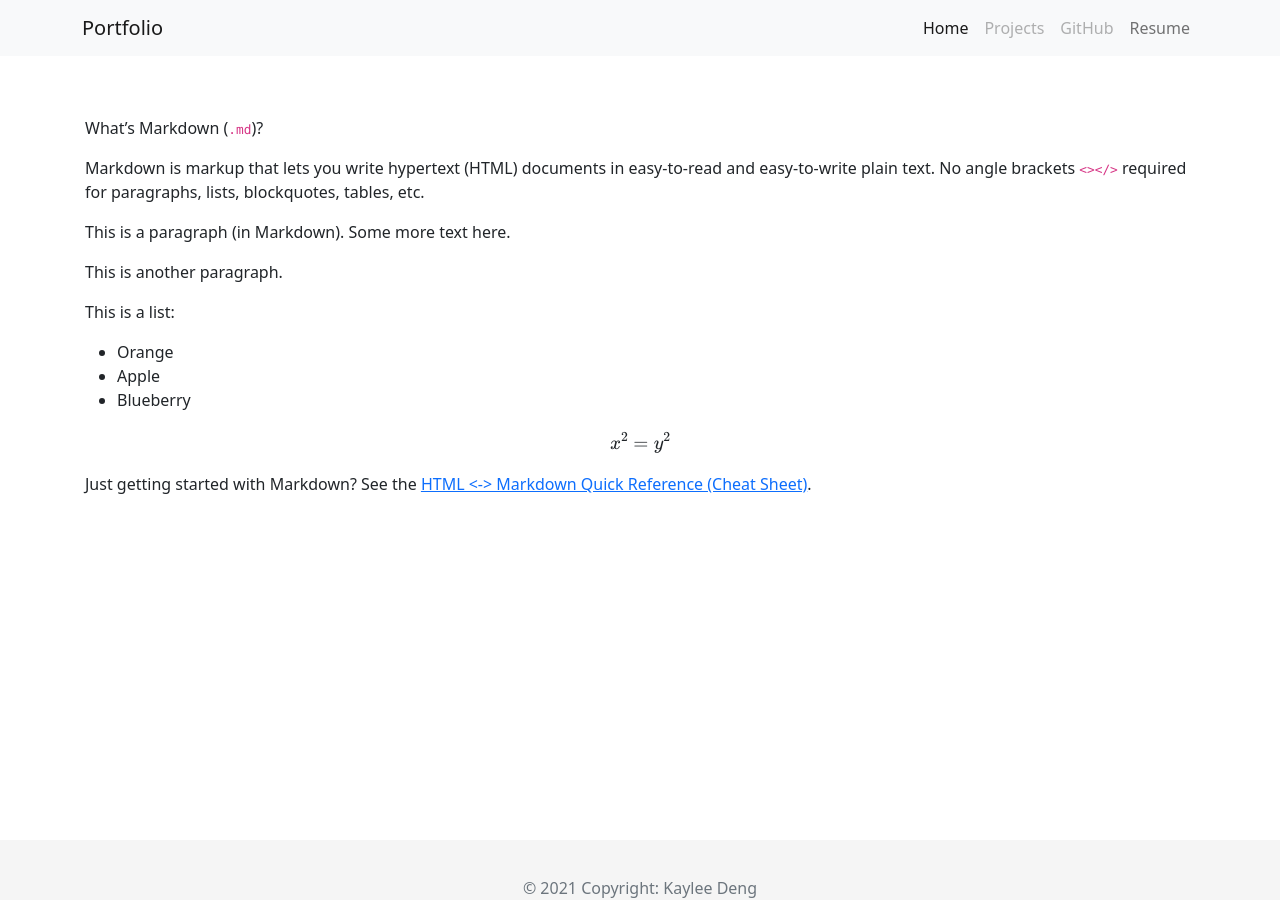
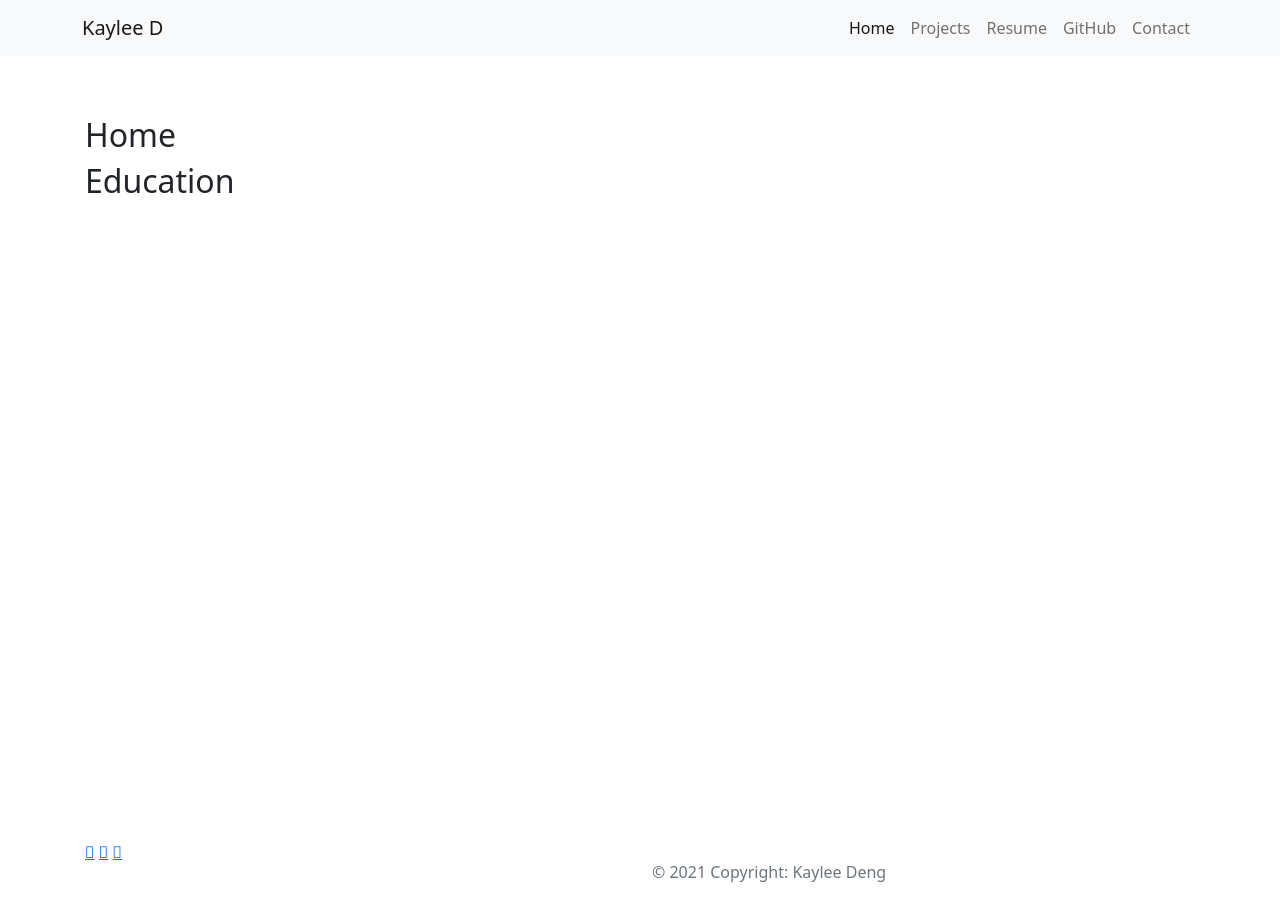
Before and after one commit to bikaylee/Portfolio, a Jekyll site: the page built from index.md, in a window 1280 px wide. Built offline with Jekyll 4.4.1, drawn with Linux system fonts in a browser that asks for light colours; formulas are drawn with MathJax 3.

Commit message:
add project page and contact page, add social icons in footer

```diff
--- a/_layouts/default.html
+++ b/_layouts/default.html
@@ -5,10 +5,13 @@
     <meta http-equiv="X-UA-Compatible" content="IE=edge">
     <meta name="viewport" content="width=device-width, initial-scale=1">
     <!-- The above 3 meta tags *must* come first in the head; any other head content must come *after* these tags -->
-    <title>{{ site.title }}: {{ page.title }}</title>
+    <title>{{ page.title }}</title>
 
     <!-- Bootstrap -->
     <link href="https://cdn.jsdelivr.net/npm/bootstrap@5.0.1/dist/css/bootstrap.min.css" rel="stylesheet" integrity="sha384-+0n0xVW2eSR5OomGNYDnhzAbDsOXxcvSN1TPprVMTNDbiYZCxYbOOl7+AMvyTG2x" crossorigin="anonymous">
+
+    <!-- FontAwesome Icons -->
+    <link rel="stylesheet" href="https://cdnjs.cloudflare.com/ajax/libs/font-awesome/4.7.0/css/font-awesome.min.css">
 
     <!-- MathJax -->
     <script type="text/javascript" async
@@ -20,7 +23,7 @@
   <body>
 
     {% assign current = page.url | downcase | split: '/' %}
-    {% assign githubClass = 'disabled' %}
+    {% assign resumeClass = 'disabled' %}
     {% assign projectClass = 'disabled' %}
     {% assign finalClass = 'disabled' %}
     {% for page in site.html_pages %}
@@ -28,8 +31,8 @@
       {% if page.url == '/project.html' %}
           {% assign projectClass = '' %}
       {% endif %}
-      {% if page.url == '/github.html' %}
-          {% assign githubClass = '' %}
+      {% if page.url == '/resume.html' %}
+          {% assign resumeClass = '' %}
       {% endif %}
     {% endfor %}
     <!--h2>{% if current[1] == %} 5 {% endif %}</h2-->
@@ -44,7 +47,7 @@
 
     <nav class="navbar navbar-expand-lg navbar-light bg-light">
       <div class="container">
-        <a class="navbar-brand" href="#">Portfolio</a>
+        <a class="navbar-brand" href="#">Kaylee D</a>
         <button class="navbar-toggler" type="button" data-bs-toggle="collapse" data-bs-target="#navbarSupportedContent" aria-controls="navbarSupportedContent" aria-expanded="false" aria-label="Toggle navigation">
           <span class="navbar-toggler-icon"></span>
         </button>
@@ -57,10 +60,13 @@
               <a href="project.html" class="nav-link {{ projectClass }}{% if current[1] == 'project.html' %} active {% endif %}">Projects</a>
             </li>
             <li class="nav-item">
-              <a href="github.html" class="nav-link {{ githubClass }}{% if current[1] == 'github.html' %} active {% endif %}">GitHub</a>
+              <a href="resume.html" class="nav-link {{ resumeClass }}{% if current[1] == 'resume.html' %} active {% endif %}">Resume</a>
             </li>
             <li class="nav-item">
-              <a href="resume.html" class="nav-link {% if current[1] == 'resume.html' %} active {% endif %}">Resume</a>
+              <a href="https://github.com/bikaylee" class="nav-link">GitHub</a>
+            </li>
+            <li class="nav-item">
+              <a href="contact.html" class="nav-link {% if current[1] == 'contact.html' %} active {% endif %}">Contact</a>
             </li>
           </ul>
         </div><!--/.nav-collapse -->
@@ -69,21 +75,29 @@
 
 
     <div class="container">
-      <!-- <div class="page-header">
+      <div class="page-header">
         <h2>
-        {{ site.title }}
-        <small>{{ site.subtitle }}</small>
+        {{ page.title }}
         </h2>
-      </div> -->
+      </div>
 
 
         {{ content }}
 
     </div><!-- /.container -->
 
-    <footer class="footer bg-faded mt-auto py-3">
-      <div class="container text-center">
-        <p class="text-muted">© 2021 Copyright: Kaylee Deng</p>
+    <footer class="footer bg-faded mt-auto" style="background-color: transparent">
+      <div class="container">
+        <div class="row">
+          <div class="social-footer-icons col-sm-5">
+            <a href="#"><i class="fab fa-linkedin" aria-hidden="true"></i></a>
+            <a href="#"><i class="far fa-envelope" aria-hidden="true"></i></a>
+            <a href="#"><i class="fab fa-github" aria-hidden="true"></i></a>
+          </div>
+          <div class="container col-sm-5">
+            <p class="text-muted">© 2021 Copyright: Kaylee Deng</p>
+          </div>
+        </div>
       </div>
     </footer>
 
--- a/css/custom.css
+++ b/css/custom.css
@@ -14,9 +14,7 @@ body {
   width: 100%;
   /* Set the fixed height of the footer here */
   height: 60px;
-  background-color: #f5f5f5;
 }
-
 
 /* Custom page CSS
 -------------------------------------------------- */
--- a/index.md
+++ b/index.md
@@ -1,33 +1,6 @@
 ---
 layout: default
-title:  Home
+title: Home
 ---
 
-
-What's Markdown (`.md`)?
-
-Markdown is markup that lets you write hypertext (HTML) documents
-in easy-to-read and easy-to-write plain text.
-No angle brackets `<></>` required for
-paragraphs, lists, blockquotes, tables, etc.
-
-
-This is a paragraph (in Markdown). Some more
-text here.
-
-This is another paragraph.
-
-This is a list:
-
-- Orange
-- Apple
-- Blueberry
-
-$$x^2 = y^2$$
-
-
-Just getting started with Markdown?
-See the [HTML <-> Markdown Quick Reference (Cheat Sheet)][quickref].
-
-
-[quickref]: https://github.com/mundimark/quickrefs/blob/master/HTML.md
+## Education
```
Also changed, not shown: contact.md (added, +8 -0 lines), project.md (added, +4 -0 lines).
